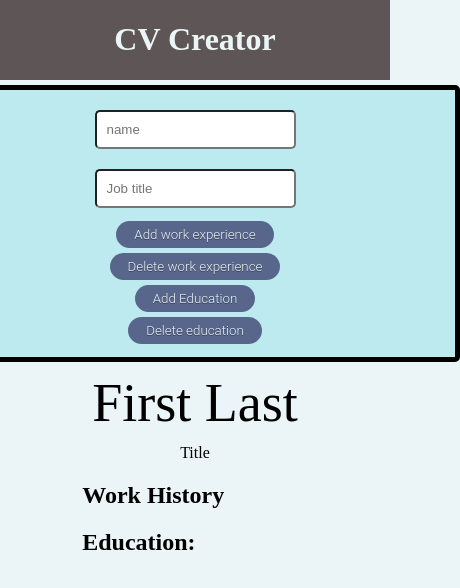
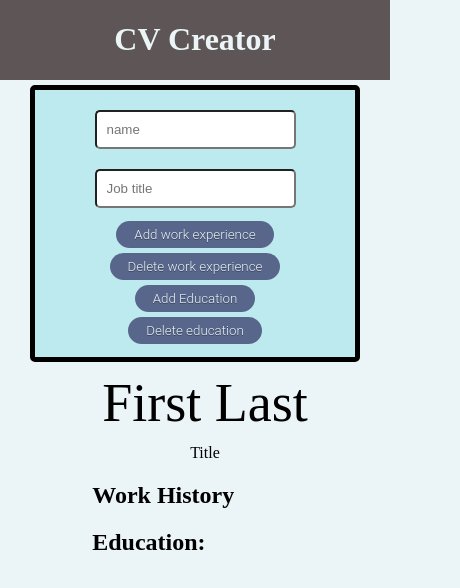
Before and after one commit to 9James9/CVMaker, a React (Create React App) app: page / in a window 390 px wide. Shown: the top 588 px of the page, 460 px wide, since content can reach past the window. Built offline with nearby package versions, Linux system fonts and the light colour scheme.

Commit message:
added responsive design

```diff
--- a/src/components/Main/main.css
+++ b/src/components/Main/main.css
@@ -3,9 +3,21 @@
   display: flex;
   align-items: center;
   justify-content: center;
-  flex-direction: column;
+  flex-direction: row;
 }
-
+@media (max-width: 1000px) {
+    .container {
+        flex-direction: column;
+    }
+    .input-container {
+        width: 500px !important;
+    }
+}
+@media (max-width: 700px) {
+    .input-container {
+        width: 300px !important;
+    }
+}
 .input-container {
   display: flex;
   flex-direction: column;
@@ -14,8 +26,7 @@
   border: 5px solid black;
   border-radius: 5px;
   padding: 10px;
-  min-width: 500px;
-  max-width: 750px;
+  width: 700px;
   background-color: #bdeaee;
 }
 
@@ -24,7 +35,9 @@ input {
   padding: 10px;
   margin: 10px 5px;
 }
-
+.output-container {
+    margin-left: 20px;
+}
 button {
   display: inline-block;
   padding: 0.3em 1.2em;
```
Also changed, not shown: src/components/Main/main.js (+4 -4 lines).
